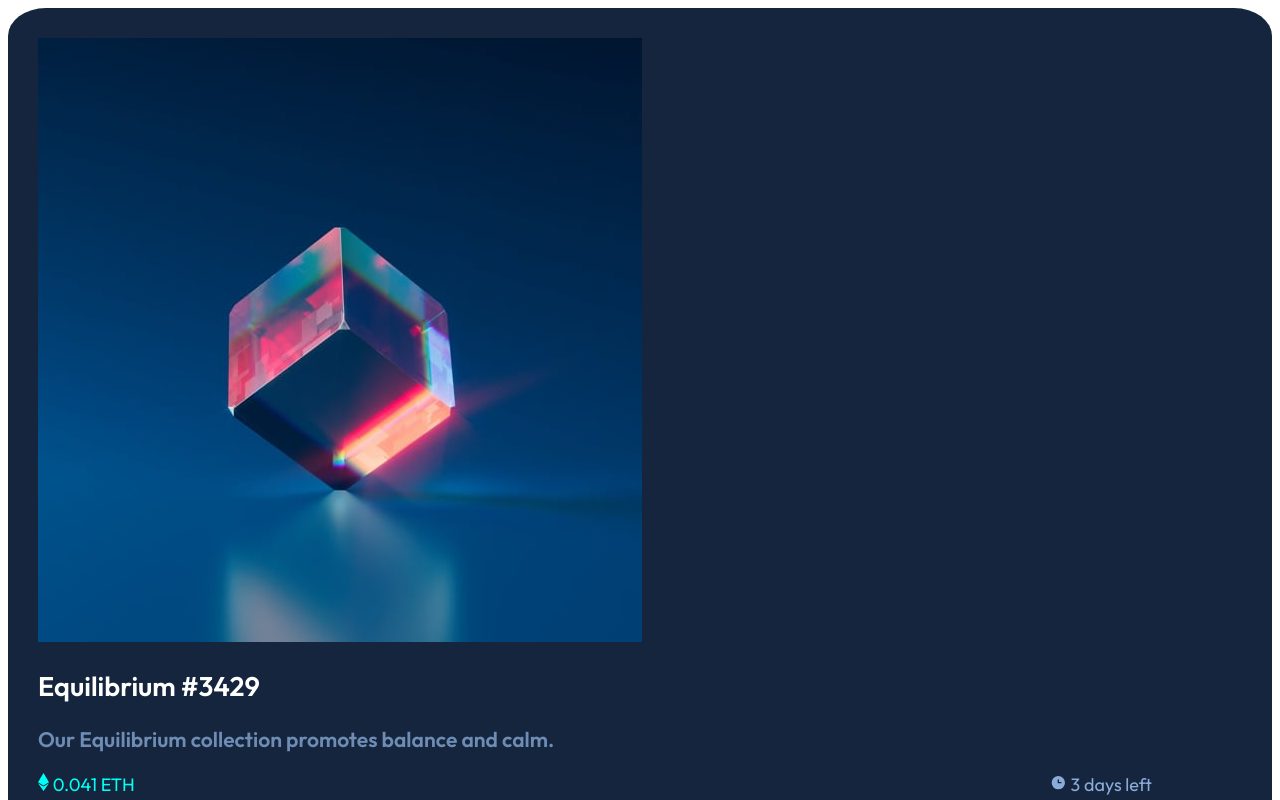
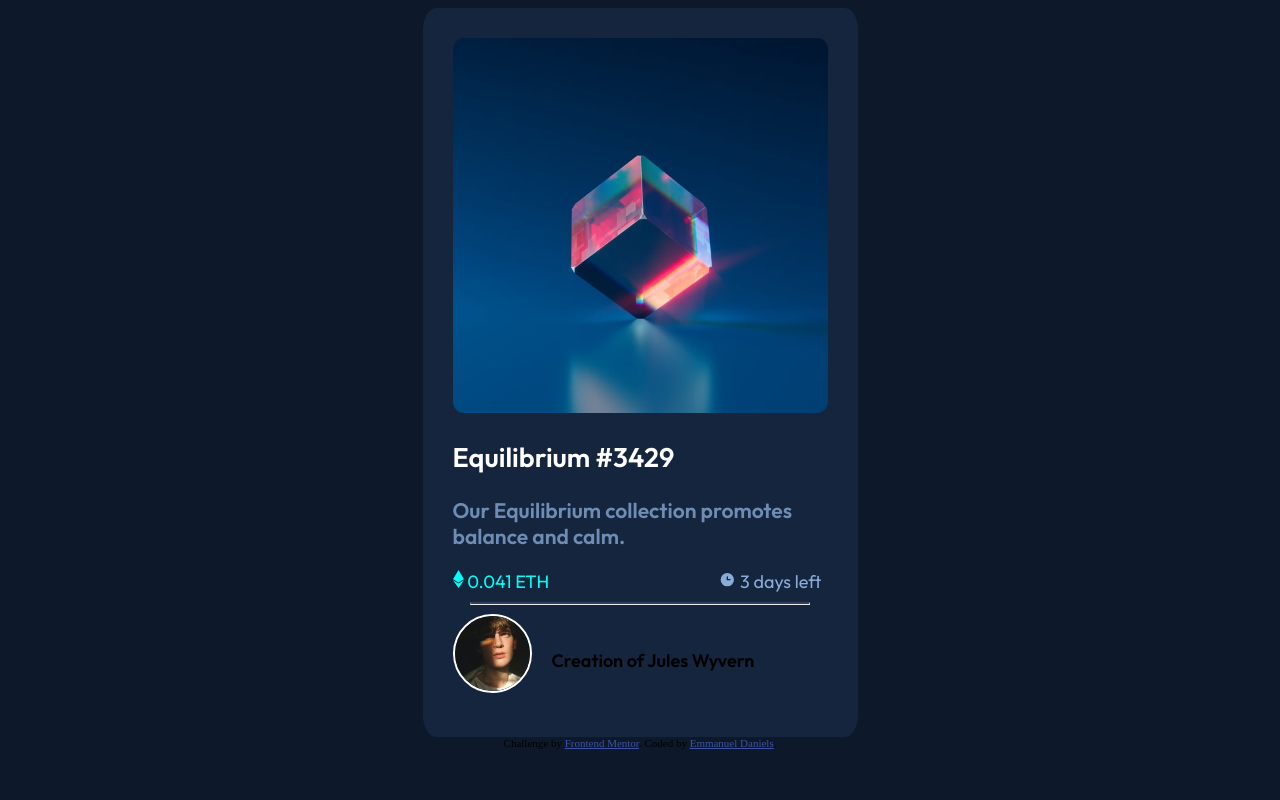
Before and after one commit to ed55567/NFT-preview-card-component, a plain HTML site: page index.html in a window 1280 px wide. Shown: the top 800 px of the page. Drawn offline with nearby package versions, Linux system fonts and the light colour scheme.

Commit message:
added more style css

```diff
--- a/styles.css
+++ b/styles.css
@@ -1,4 +1,4 @@
-.body {
+body {
   background-color: hsl(217, 54%, 11%);
 }
 
@@ -9,6 +9,8 @@
   background-color: hsl(216, 50%, 16%);
   margin: auto;
   padding: 30px;
+  width: 375px;
+  align-content: center;
 }
 
 /* equal image */
@@ -16,6 +18,7 @@
 .equal_image {
   max-width: 100%;
   height: auto;
+  border-radius: 3% / 3%;
 }
 
 h2 {
@@ -32,8 +35,7 @@ h3 {
 
 .clock {
   color: hsl(215, 51%, 70%);
-  position: absolute;
-  right: 10%;
+  padding-left: 170px;
 }
 
 .ethereum {
```
